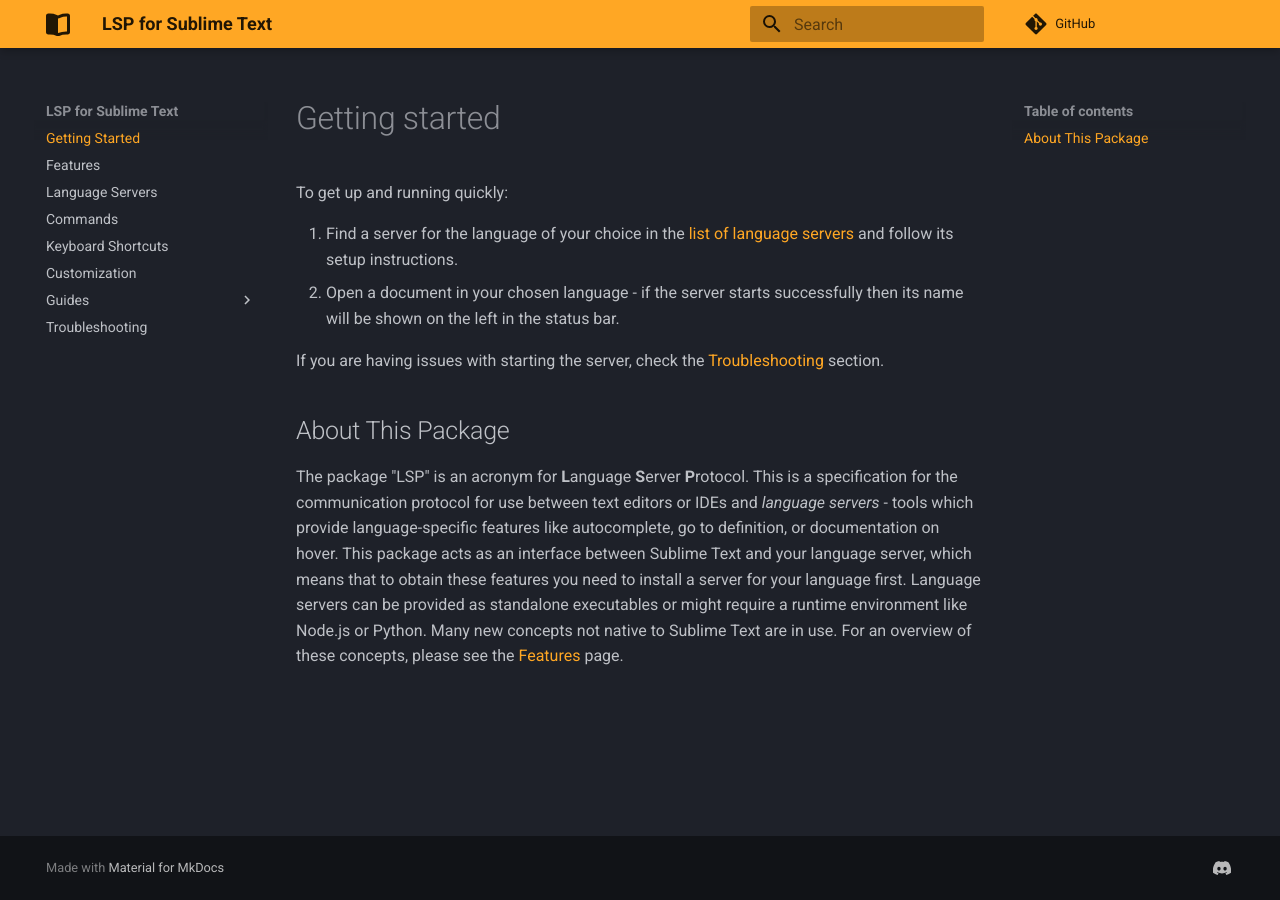
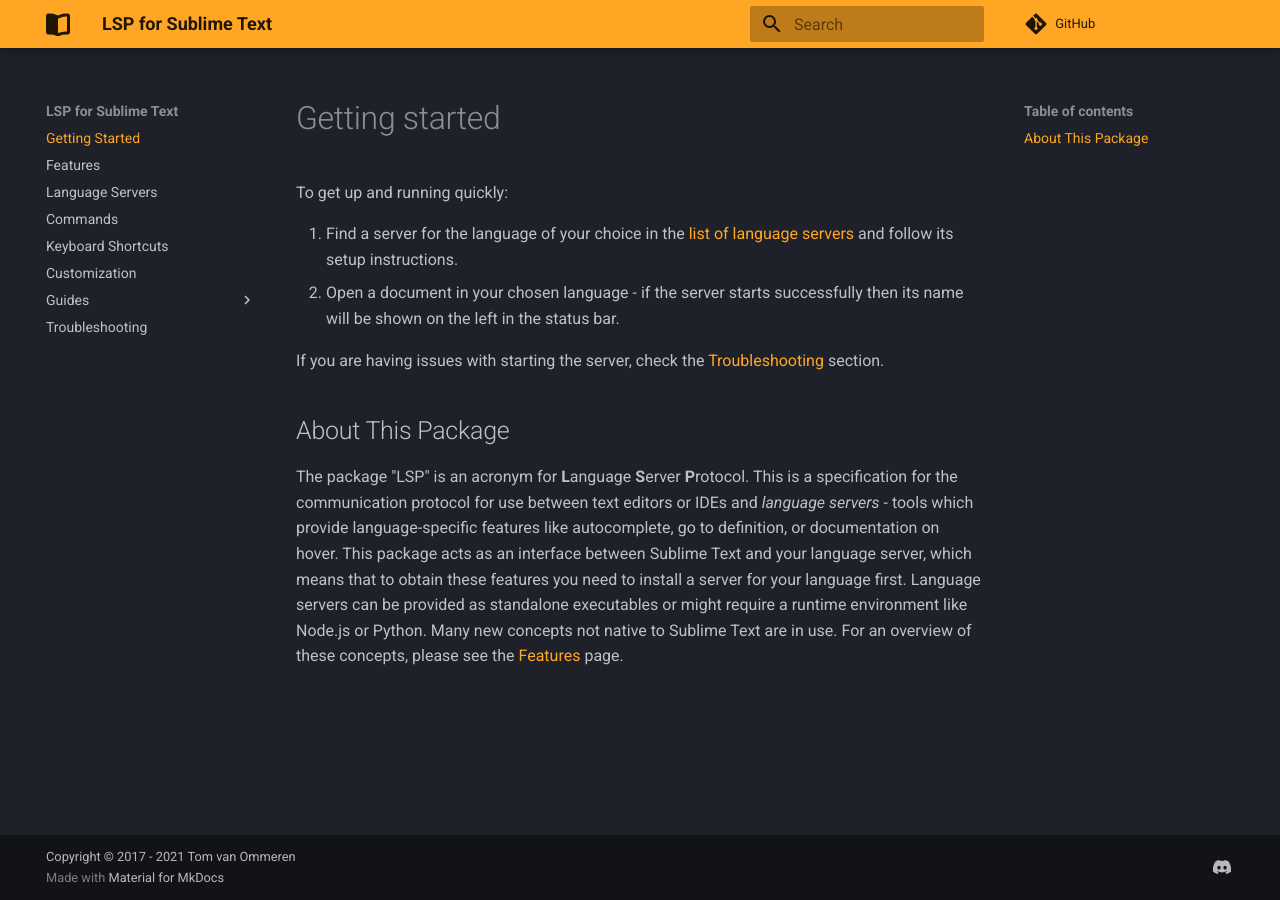
Before and after one commit to sublimelsp/LSP, an MkDocs documentation site: the page built from docs/src/index.md, in a window 1280 px wide. Built offline with MkDocs 1.6.1 and Material for MkDocs 9.7.7, drawn with Linux system fonts in a browser that asks for light colours; comment, search, counter and statistics services are not loaded.

Commit message:
Update license year

```diff
--- a/docs/mkdocs.yml
+++ b/docs/mkdocs.yml
@@ -3,6 +3,8 @@
 repo_url: https://github.com/sublimelsp/LSP/
 edit_uri: edit/main/docs/src/
 docs_dir: 'src'
+copyright: |
+  Copyright &copy; 2017 - 2021 Tom van Ommeren
 
 theme:
   name: material
```
Also changed, not shown: 1 other file.
